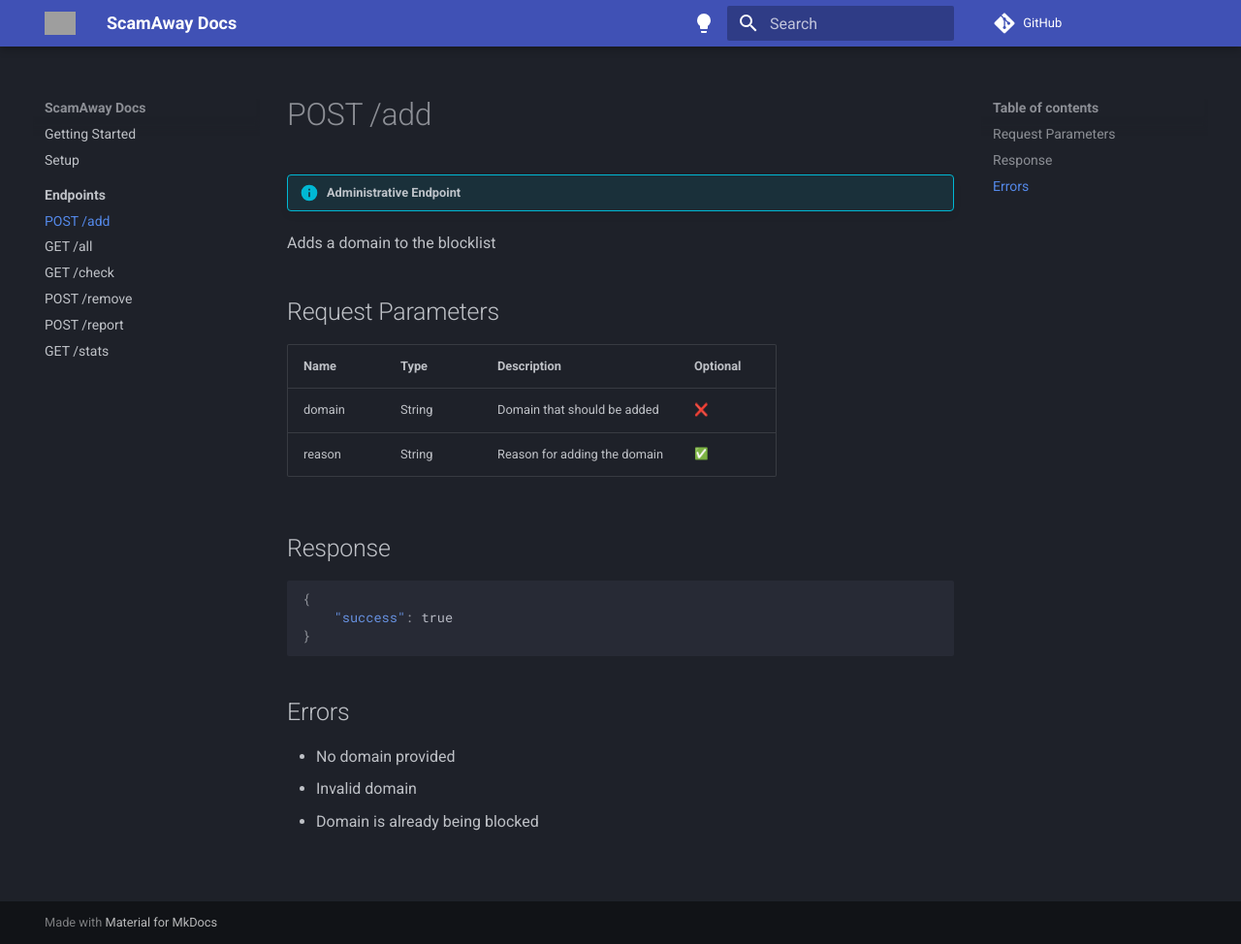
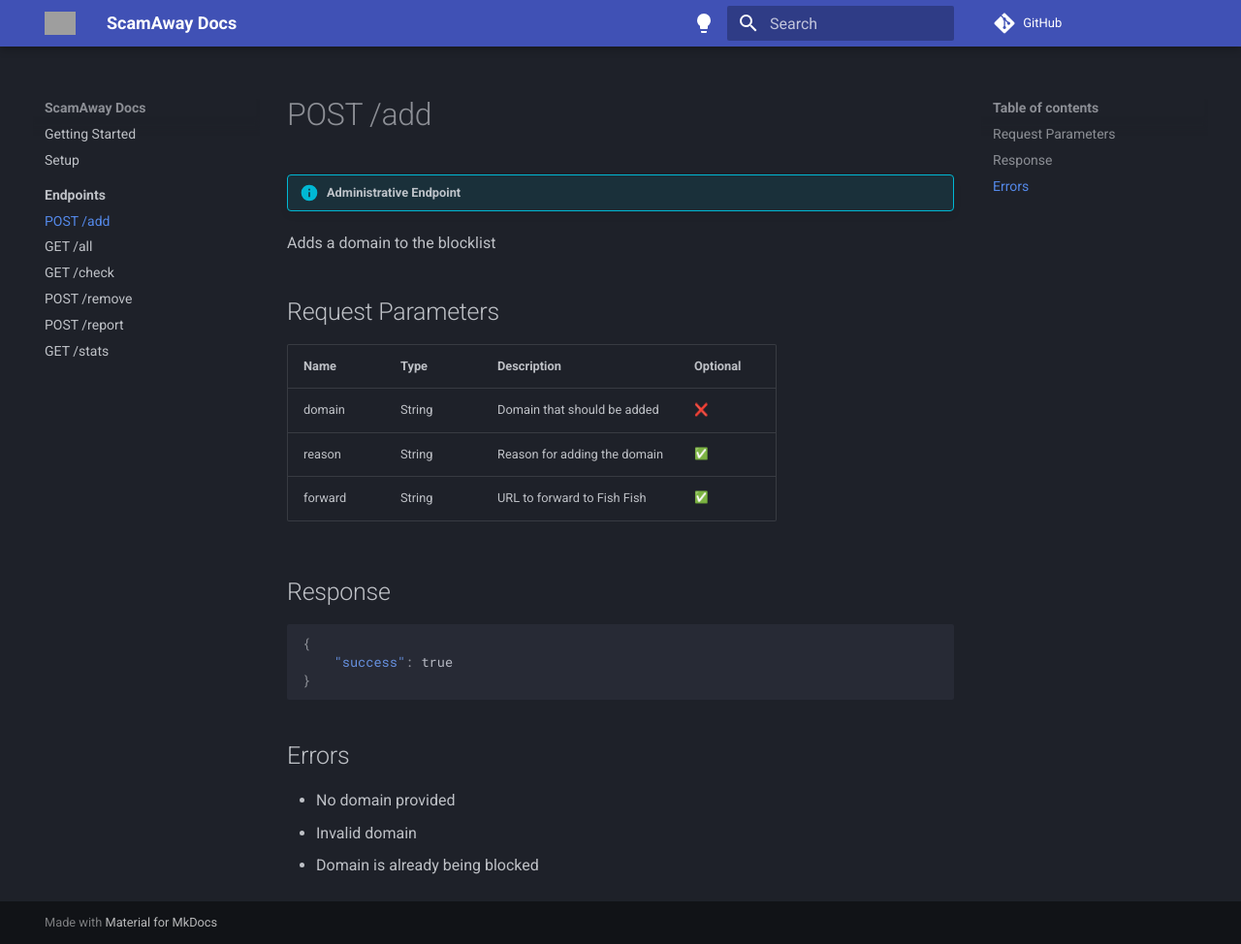
Before and after one commit to Xenorio/ScamAway-Docs, an MkDocs documentation site: the page built from docs/Endpoints/add.md, in a window 1280 px wide and 974 px high. Shown: the whole window at 97% size. Built offline with MkDocs 1.6.1 and Material for MkDocs 9.7.7, drawn with Linux system fonts in a browser that asks for light colours; emoji names are drawn with the system emoji font; comment, search, counter and statistics services are not loaded; grey boxes are pictures that could not be loaded.

Commit message:
Report forwarding

```diff
--- a/docs/Endpoints/add.md
+++ b/docs/Endpoints/add.md
@@ -7,6 +7,7 @@ Adds a domain to the blocklist
 |---|---|---|---|
 | domain | String | Domain that should be added | :x: |
 | reason | String | Reason for adding the domain | :white_check_mark: |
+| forward | String | URL to forward to Fish Fish | :white_check_mark: |
 
 ## Response
 
```
